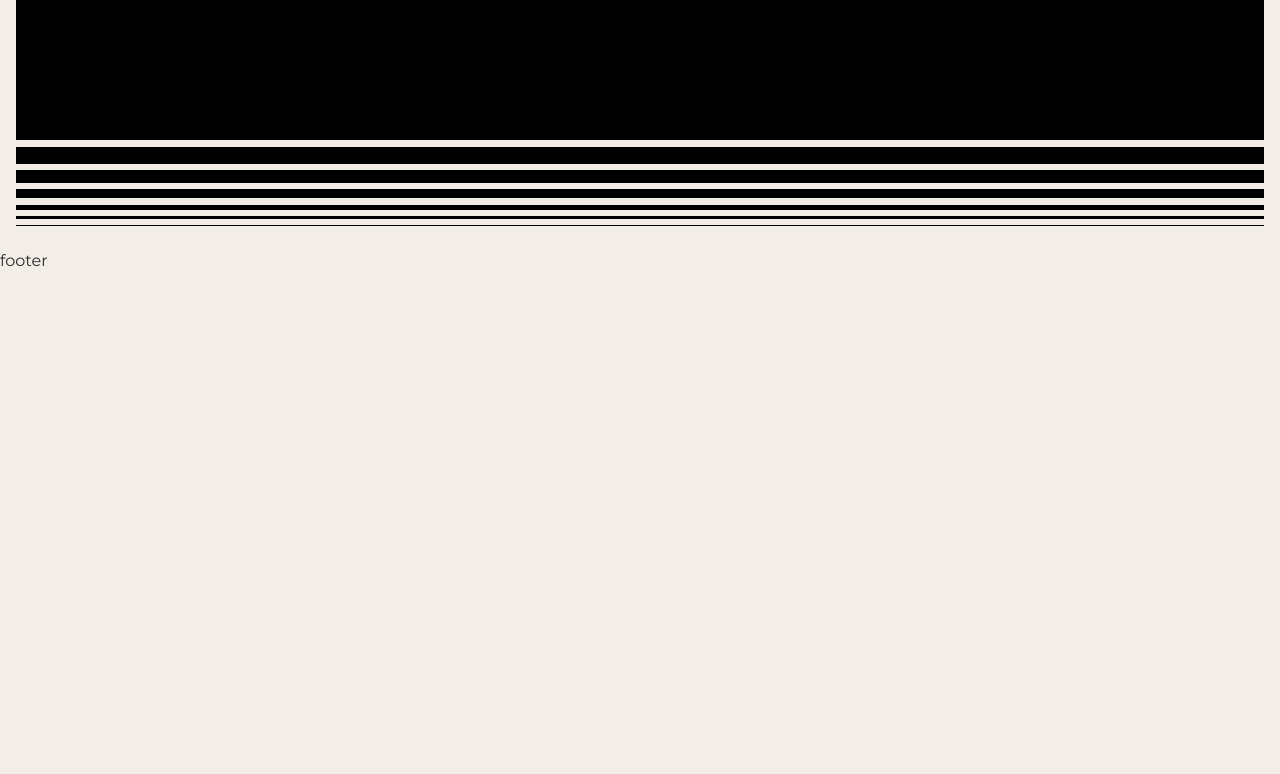
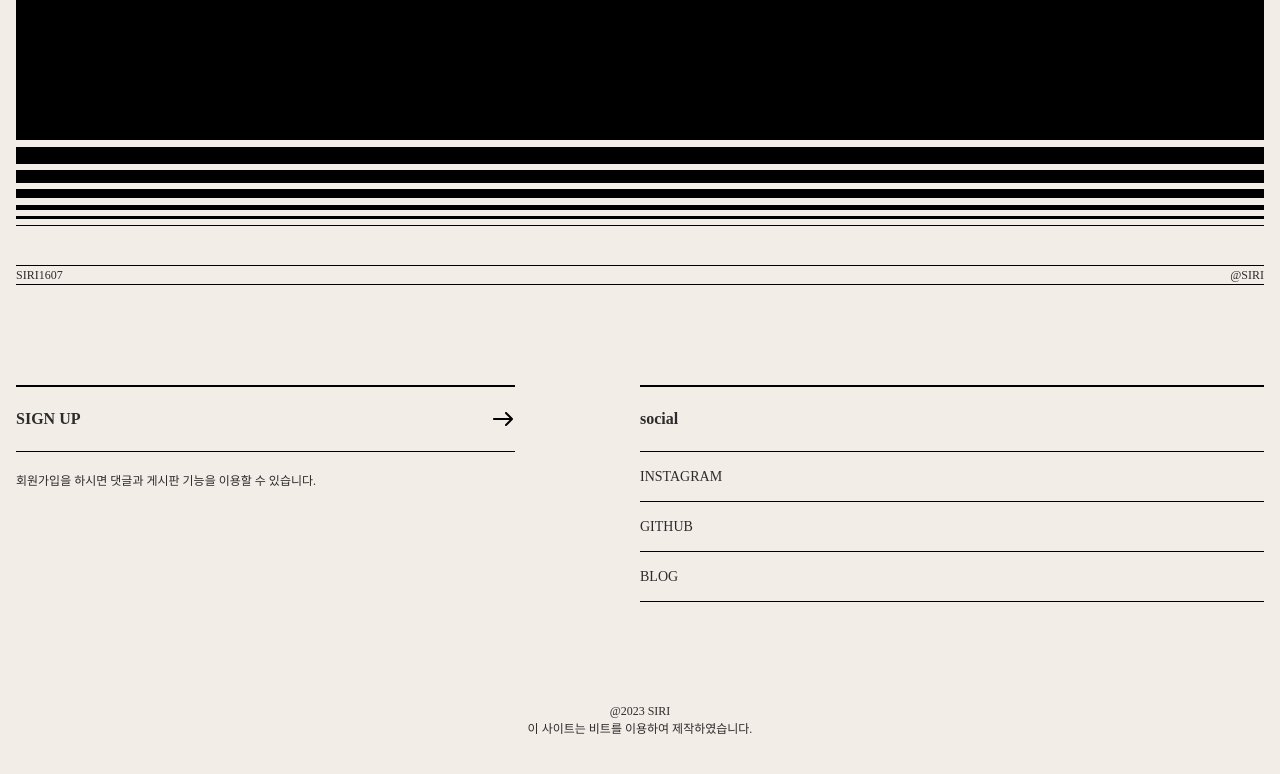
Before and after one commit to siri1607/port2023-vite, a website built with Vite: page src/index.html in a window 1280 px wide. Shown: the part 9151-9925 px from the top of the page. Before the commit the page ends 9424 px from the top, so only its background shows below. Built offline with nearby package versions, Linux system fonts and the light colour scheme; a small style sheet from the web is missing; a web font is replaced by a local one.

Commit message:
푸터 완료

```diff
--- a/src/assets/css/section/footer.css
+++ b/src/assets/css/section/footer.css
@@ -1,3 +1,92 @@
 #footer {
+    font-family: var(--mainKor-font);
+}
+.footer_inner{
+    padding: 16px;
+}
+.footer_text {
+    font-size: 12px;
+    text-transform: uppercase;
+    border-top: 1px solid var(--black);
+    border-bottom: 1px solid var(--black);
+    display: flex;
+    justify-content: space-between;
+}
+.footer_info {
+    display: flex;
+    justify-content: space-between;
+    margin: 100px 0;
+}
+.footer_info .left {
+    width: 40%;
+}
+.footer_info .left .title {
+    border-top: 2px solid var(--black);
+    border-bottom: 1px solid var(--black);
+    padding: 20px 0;
+    text-transform: uppercase;
+    font-weight: 700;
+    background: url(../../img/arrow.svg) no-repeat right 20px;
+    transition: all 0.3s;
+}
+.footer_info .left .title:hover {
+    background-color: var(--black400);
+    padding-left: 10px;
+    border-color: transparent;
+}
+.footer_info .left .desc {
+    font-size: 12px;
+    padding-top: 20px;
+}
+.footer_info .right {
+    width: 50%;
+}
+.footer_info .right h3 {
+    border-top: 2px solid var(--black);
+    font-size: 16px;
+    margin-bottom: 20px;
+    padding-top: 20px;
+    font-weight: 700;
+}
+.footer_info .right ul {
+    border-top: 1px solid var(--black);
+}
+.footer_info .right ul li {
+    border-bottom: 1px solid var(--black);
+}
+.footer_info .right ul li a {
+    padding: 14px 0;
+    font-size: 14px;
+    display: inline-block;
+    text-transform: uppercase;
+}
+.footer_info .right ul li em {
+    font-size: 12px;
+    padding-left: 10px;
+    opacity: 0;
+    transition: all 0.3s;
+}
+.footer_info .right ul li:hover em {
+    opacity: 1;
+}
+.footer_bottom {
+    text-align: center;
+    text-transform: uppercase;
+    font-size: 12px;
+    margin-bottom: 20px;
+}
 
+@media (max-width:800px){
+    .footer_info {
+        flex-direction: column;
+    }
+    .footer_info .left {
+        width: 100%;
+    }
+    .footer_info .left .desc {
+        margin-bottom: 40px;
+    }
+    .footer_info .right {
+        width: 100%;
+    }
 }
--- a/src/index.html
+++ b/src/index.html
@@ -379,7 +379,40 @@
         <!-- //main -->
 
         <footer id="footer" role="contentinfo">
-            footer
+            <div class="footer_inner">
+                <div class="footer_text">
+                    <span>siri1607</span>
+                    <span>@siri</span>
+                </div>
+                <div class="footer_info">
+                    <div class="left">
+                        <div class="title">
+                            <a href="#">sign up</a>
+                        </div>
+                        <p class="desc">회원가입을 하시면 댓글과 게시판 기능을 이용할 수 있습니다.</p>
+                    </div>
+                    <div class="right">
+                        <h3>social</h3>
+                        <ul>
+                            <li>
+                                <a href="#">instagram</a>
+                                <em>https://www.instagram.com/</em>
+                            </li>
+                            <li>
+                                <a href="#">github</a>
+                                <em>https://github.com/</em>
+                            </li>
+                            <li>
+                                <a href="#">blog</a>
+                                <em>https://blog.naver.com/</em>
+                            </li>
+                        </ul>
+                    </div>
+                </div>
+                <div class="footer_bottom">
+                    @2023 siri<br />이 사이트는 비트를 이용하여 제작하였습니다.
+                </div>
+            </div>
         </footer>
         <!-- //footer -->
 
```
